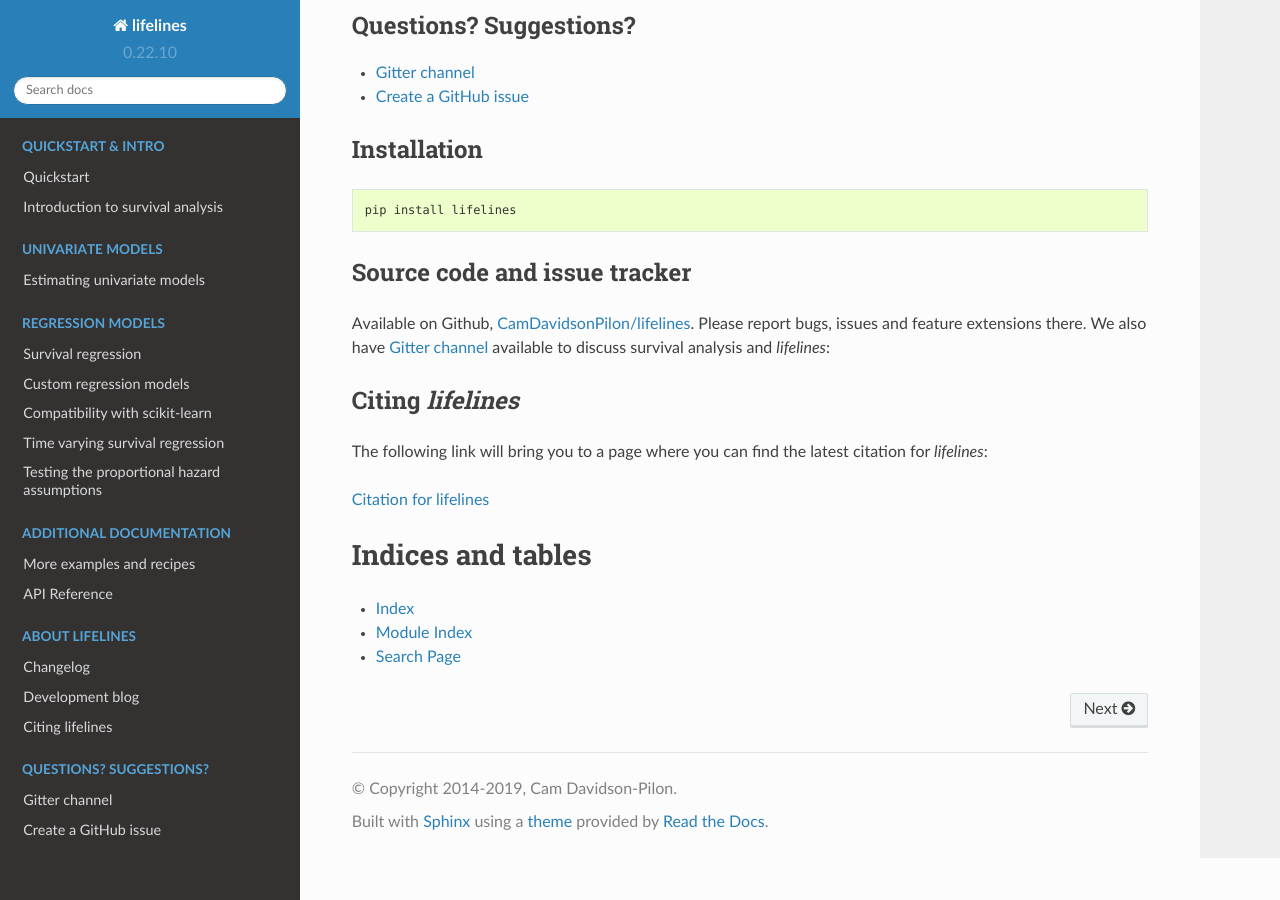
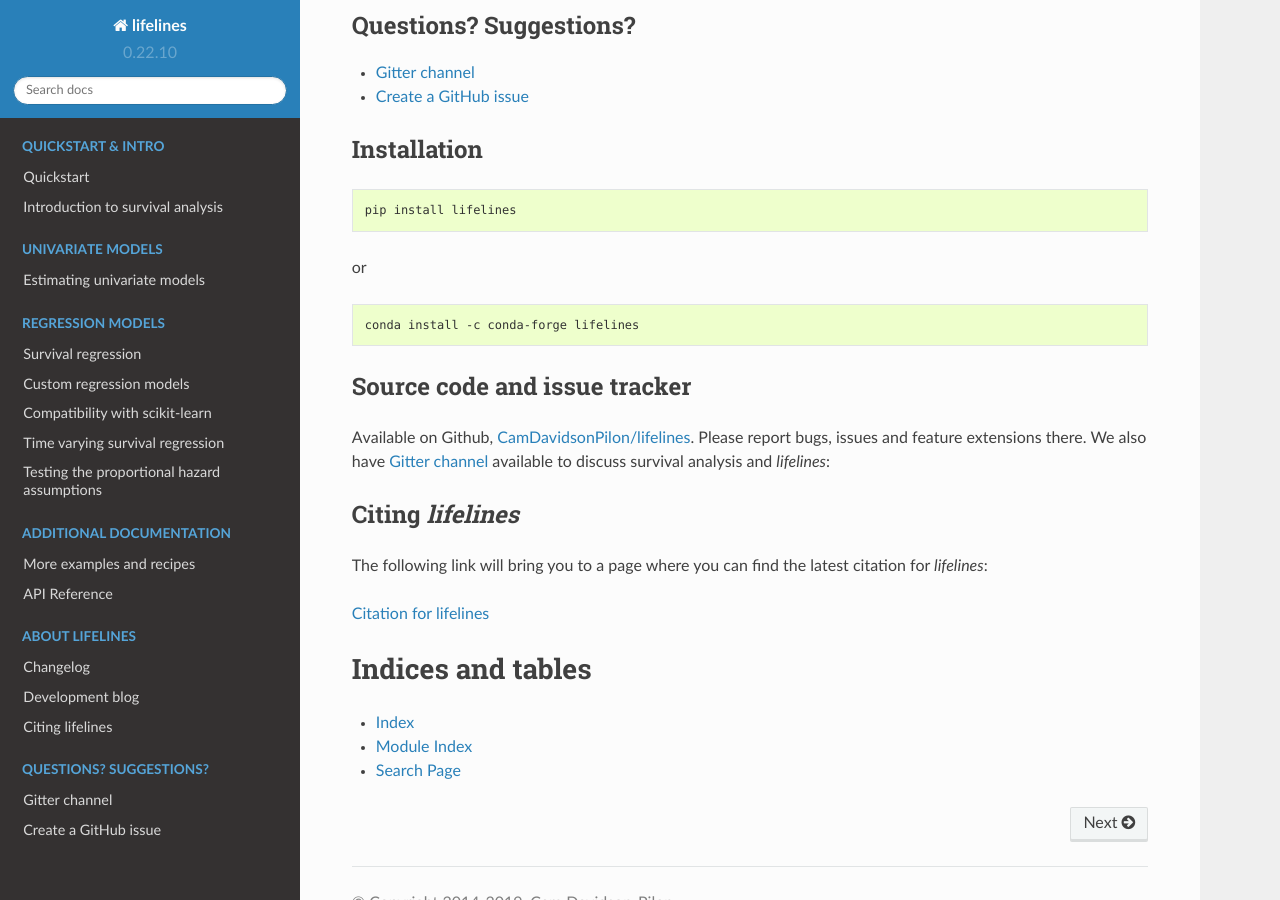
Before and after one commit to CamDavidsonPilon/lifelines, a Sphinx documentation site: the page built from docs/index.rst, in a window 1280 px wide and 900 px high, scrolled down 1445 px. Built offline with Sphinx 7.4.7 and the Read the Docs theme 2.0.0, drawn with Linux system fonts in a browser that asks for light colours; pages that are not in the unit, such as notebooks, are missing from menus.

Commit message:
update conda info

```diff
--- a/docs/index.rst
+++ b/docs/index.rst
@@ -80,6 +80,13 @@ Installation
 
     pip install lifelines
 
+or
+
+.. code-block:: console
+
+    conda install -c conda-forge lifelines
+
+
 
 Source code and issue tracker
 ------------------------------
```
Also changed, not shown: README.md (+4 -0 lines).
